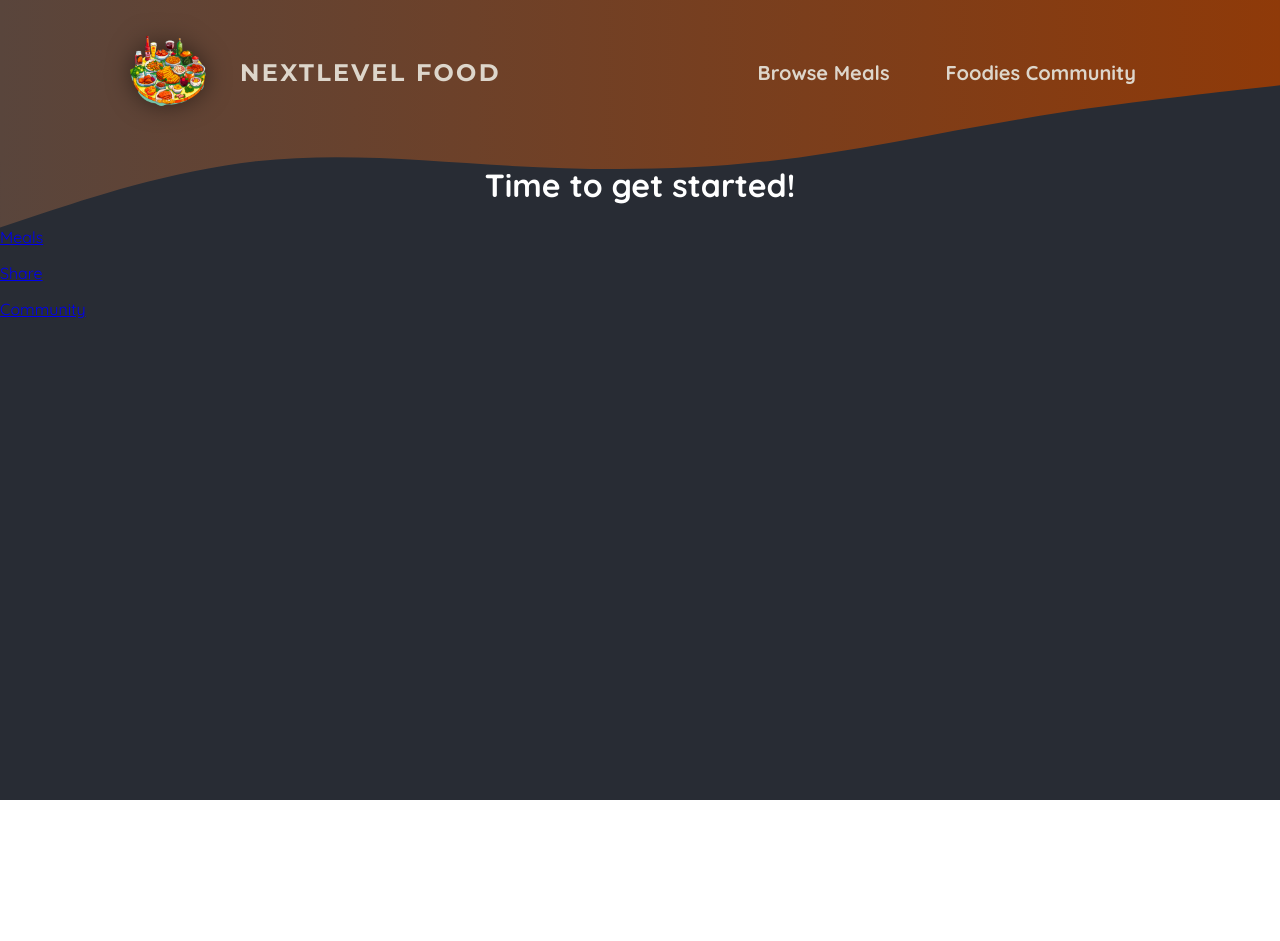
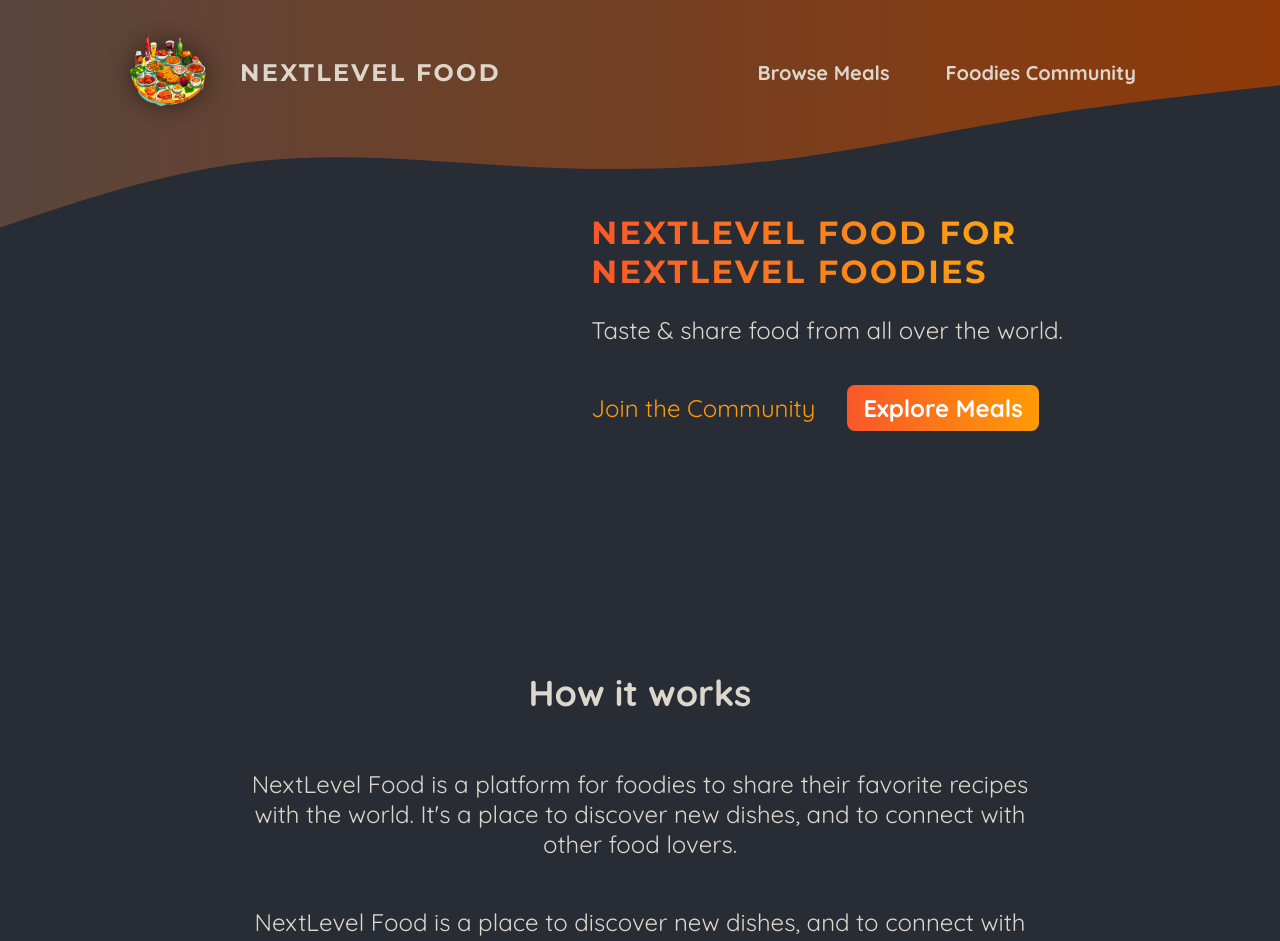
Before and after one commit to ArifEbrahim/foodies, a Next.js app: page / in a window 1280 px wide. Shown: the top 941 px of the page. Before the commit the page ends 800 px from the top, so only its background shows below. Built offline with nearby package versions, Linux system fonts and the light colour scheme.

Commit message:
updated home page content

```diff
--- /dev/null
+++ b/app/page.module.css
@@ -0,0 +1,75 @@
+.header {
+  display: flex;
+  gap: 3rem;
+  margin: 3rem auto;
+  width: 90%;
+  max-width: 75rem;
+}
+
+.slideshow {
+  width: 40rem;
+  height: 25rem;
+}
+
+.hero {
+  color: #ddd6cb;
+  font-size: 1.5rem;
+}
+
+.hero h1 {
+  font-size: 2rem;
+  font-weight: bold;
+  font-family: 'Montserrat', sans-serif;
+  letter-spacing: 0.15rem;
+  text-transform: uppercase;
+  background: linear-gradient(90deg, #f9572a, #ffc905);
+  background-clip: text;
+  -webkit-background-clip: text;
+  -webkit-text-fill-color: transparent;
+}
+
+.cta {
+  font-size: 1.5rem;
+  display: flex;
+  gap: 1rem;
+}
+
+.cta a {
+  display: inline-block;
+  margin-top: 1rem;
+  padding: 0.5rem 1rem;
+  border-radius: 0.5rem;
+  background: linear-gradient(90deg, #f9572a, #ff9b05);
+  color: #ffffff;
+  font-weight: bold;
+  text-decoration: none;
+}
+
+.cta a:hover,
+.cta a:active {
+  background: linear-gradient(90deg, #fd4715, #f9b241);
+}
+
+.cta a:first-child {
+  background: transparent;
+  font-weight: normal;
+  color: #ff9b05;
+  padding-left: 0;
+}
+
+.cta a:first-child:hover,
+.cta a:first-child:active {
+  background: transparent;
+  color: #f9b241;
+}
+
+.section {
+  display: flex;
+  flex-direction: column;
+  color: #ddd6cb;
+  font-size: 1.5rem;
+  max-width: 50rem;
+  width: 90%;
+  margin: 2rem auto;
+  text-align: center;
+}
--- a/app/page.tsx
+++ b/app/page.tsx
@@ -1,20 +1,49 @@
-import Link from "next/link";
+import Link from 'next/link'
+import styles from './page.module.css'
 
 export default function Home() {
   return (
+    <>
+      <header className={styles.header}>
+        <div className={styles.slideshow}></div>
+        <div>
+          <div className={styles.hero}>
+            <h1>NextLevel Food for NextLevel Foodies</h1>
+            <p>Taste & share food from all over the world.</p>
+          </div>
+          <div className={styles.cta}>
+            <Link href="/community">Join the Community</Link>
+            <Link href="/meals">Explore Meals</Link>
+          </div>
+        </div>
+      </header>
       <main>
-      <h1 style={{ color: 'white', textAlign: 'center' }}>
-        Time to get started!
-      </h1>
+        <section className={styles.section}>
+          <h2>How it works</h2>
           <p>
-        <Link href='/meals'>Meals</Link>
+            NextLevel Food is a platform for foodies to share their favorite
+            recipes with the world. It&apos;s a place to discover new dishes,
+            and to connect with other food lovers.
           </p>
           <p>
-        <Link href='/meals/share'>Share</Link>
+            NextLevel Food is a place to discover new dishes, and to connect
+            with other food lovers.
+          </p>
+        </section>
+
+        <section className={styles.section}>
+          <h2>Why NextLevel Food?</h2>
+          <p>
+            NextLevel Food is a platform for foodies to share their favorite
+            recipes with the world. It&apos;s a place to discover new dishes,
+            and to connect with other food lovers.
           </p>
           <p>
-        <Link href='/community'>Community</Link>
+            NextLevel Food is a place to discover new dishes, and to connect
+            with other food lovers.
           </p>
+        </section>
       </main>
-  );
+    </>
+  )
 }
```
Lines whose indentation alone changed are shown as unchanged.
